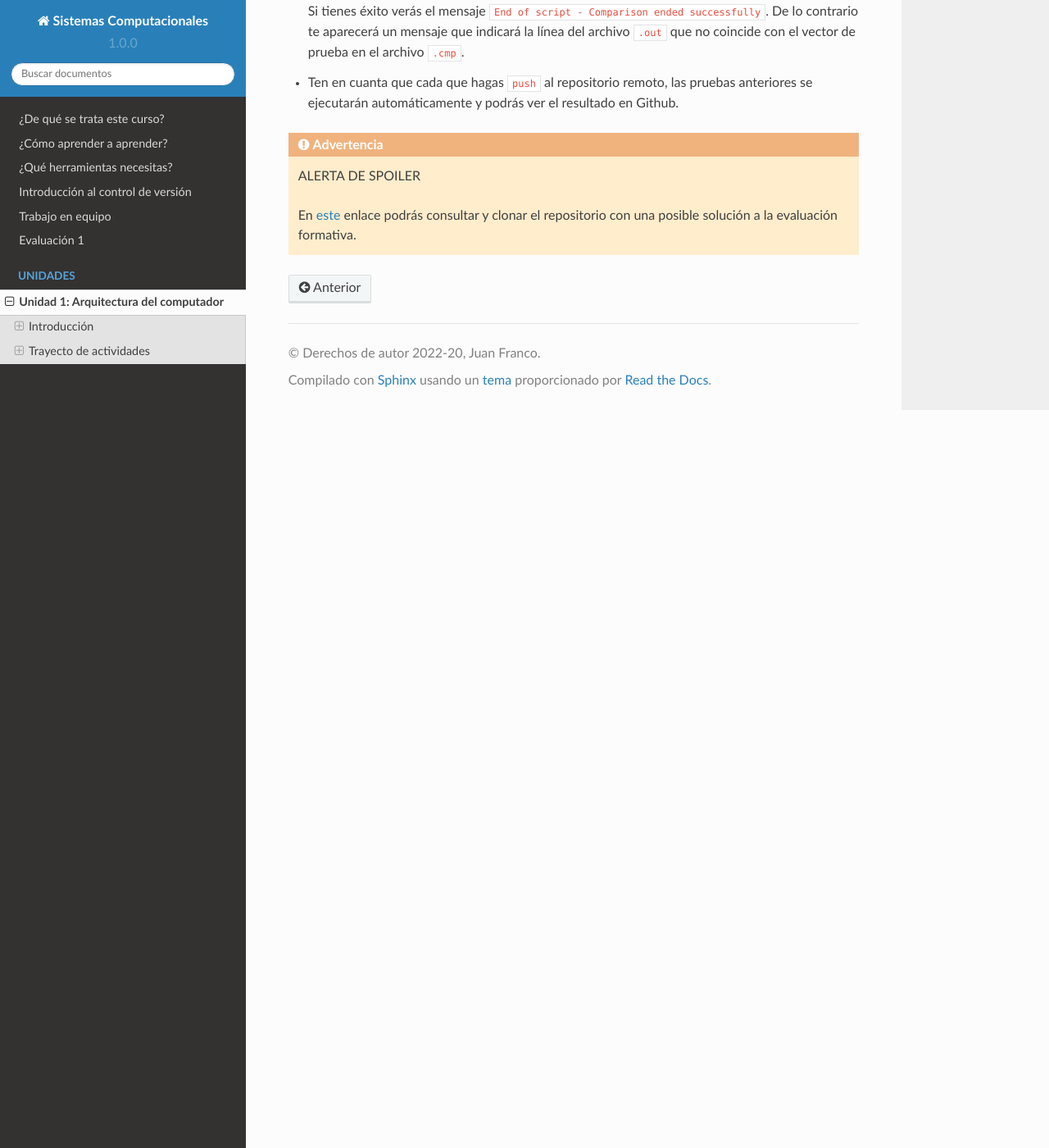
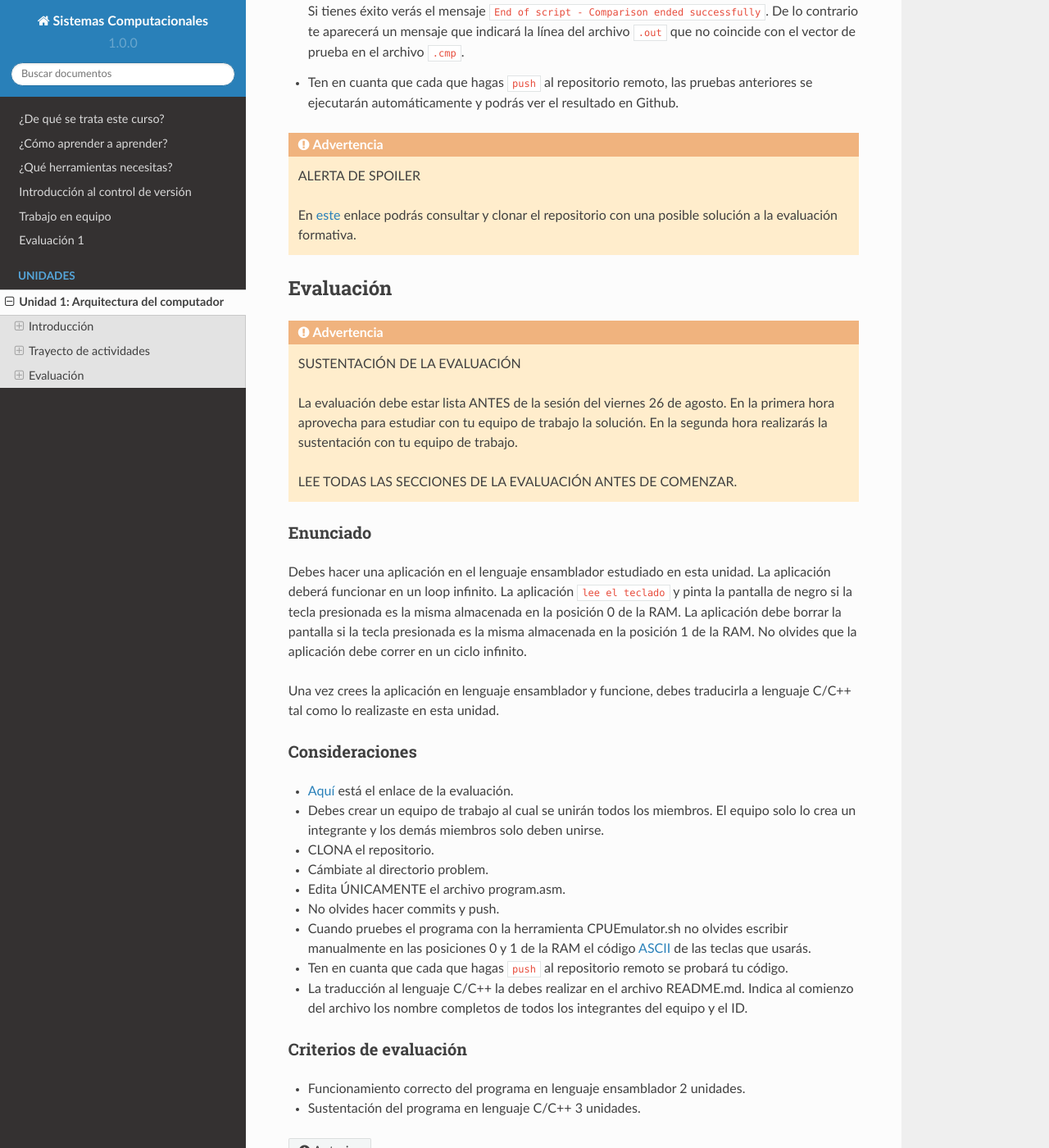
Before and after one commit to juanferfranco/SistemasComputacionales, a Sphinx documentation site: the page built from docs/_unidad1/unidad1.rst, in a window 1280 px wide and 1400 px high, scrolled down 23582 px. Shown: the whole window at 82% size. Built offline with Sphinx 7.4.7 and the Read the Docs theme 2.0.0, drawn with Linux system fonts in a browser that asks for light colours.

Commit message:
add eval2 Unit1

```diff
--- a/docs/_unidad1/unidad1.rst
+++ b/docs/_unidad1/unidad1.rst
@@ -984,3 +984,51 @@ Consideraciones para realizar la evaluación:
 
     En `este <https://github.com/juanferfranco/scu1-e1-2022-10-feedback.git>`__ enlace podrás consultar
     y clonar el repositorio con una posible solución a la evaluación formativa.
+
+
+Evaluación
+---------------
+
+.. warning:: SUSTENTACIÓN DE LA EVALUACIÓN
+
+    La evaluación debe estar lista ANTES de la sesión del viernes 26 de agosto. En la primera hora
+    aprovecha para estudiar con tu equipo de trabajo la solución. En la segunda hora realizarás
+    la sustentación con tu equipo de trabajo.
+
+    LEE TODAS LAS SECCIONES DE LA EVALUACIÓN ANTES DE COMENZAR.
+
+Enunciado
+************
+
+Debes hacer una aplicación en el lenguaje ensamblador estudiado en esta unidad.
+La aplicación deberá funcionar en un loop infinito. La aplicación ``lee el teclado`` y pinta la pantalla
+de negro si la tecla presionada es la misma almacenada en la posición 0 de la RAM. La aplicación
+debe borrar la pantalla si la tecla presionada es la misma almacenada en la posición 1 de la RAM.
+No olvides que la aplicación debe correr en un ciclo infinito.
+
+Una vez crees la aplicación en lenguaje ensamblador y funcione, debes traducirla a lenguaje
+C/C++ tal como lo realizaste en esta unidad.
+
+Consideraciones
+******************
+
+* `Aquí <https://classroom.github.com/a/GHYxVVec>`__ está el enlace de la evaluación.
+* Debes crear un equipo de trabajo al cual se unirán todos los miembros. El equipo
+  solo lo crea un integrante y los demás miembros solo deben unirse.
+* CLONA el repositorio.
+* Cámbiate al directorio problem.
+* Edita ÚNICAMENTE el archivo program.asm.
+* No olvides hacer commits y push.
+* Cuando pruebes el programa con la herramienta CPUEmulator.sh no olvides
+  escribir manualmente en las posiciones 0 y 1 de la RAM el código `ASCII <https://www.asciitable.com/>`__
+  de las teclas que usarás.
+* Ten en cuanta que cada que hagas ``push`` al repositorio remoto se probará tu código.
+* La traducción al lenguaje C/C++ la debes realizar en el archivo README.md. Indica al comienzo
+  del archivo los nombre completos de todos los integrantes del equipo y el ID.
+
+
+Criterios de evaluación
+*************************
+
+* Funcionamiento correcto del programa en lenguaje ensamblador 2 unidades.
+* Sustentación del programa en lenguaje C/C++ 3 unidades.
```
